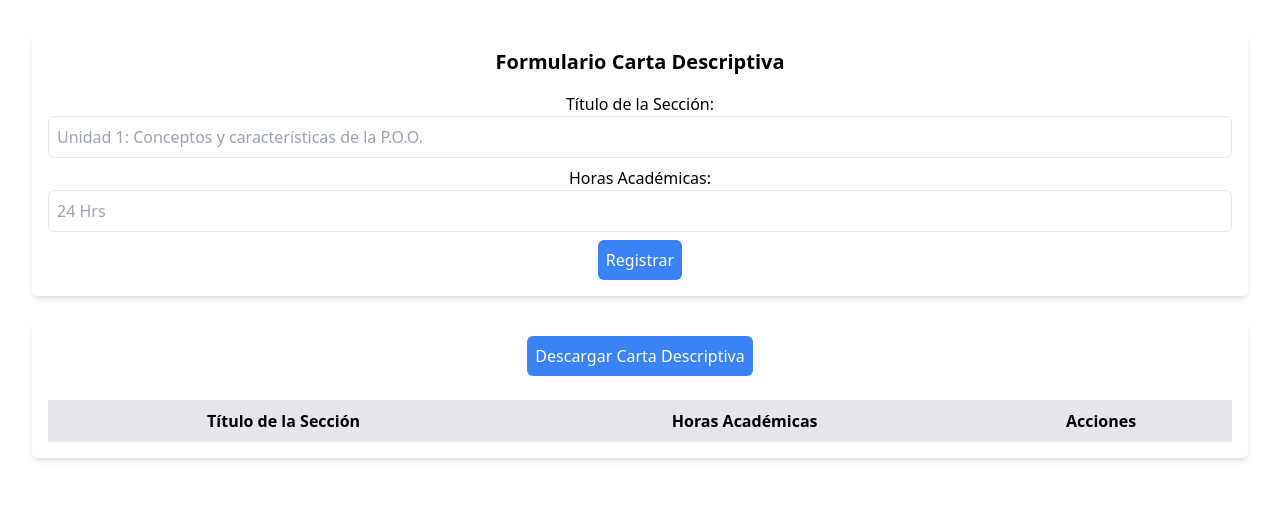
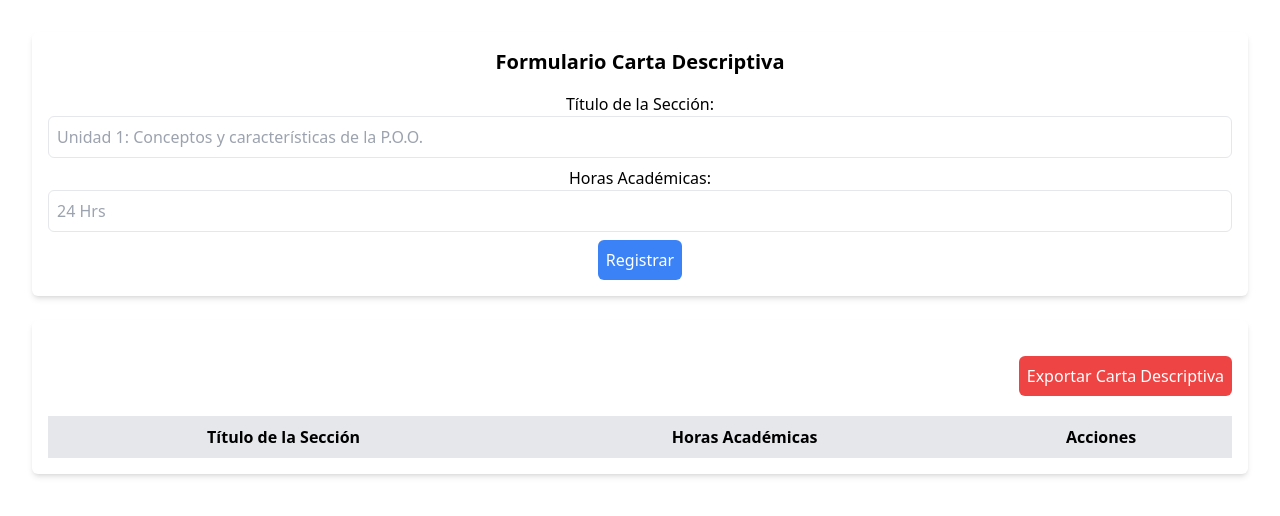
Before and after one commit to Dianaerika2000/front-prot-1, a React (Vite) app: page / in a window 1280 px wide. Shown: the top 516 px of the page. Built offline with nearby package versions, Linux system fonts and the light colour scheme.

Commit message:
Change the styles in the component ButtonGenerator for export descriptive letter

```diff
--- a/src/Pages/DescriptivePage/DescriptivePage.jsx
+++ b/src/Pages/DescriptivePage/DescriptivePage.jsx
@@ -2,6 +2,7 @@ import { useState } from "react"
 import useSectionStore from "../../hook/useStore";
 import { Link } from "react-router-dom";
 import generateHTML from "./GenerateHtml";
+import ButtonGenerator from "../../components/Button";
 
 const DescriptivePage = () => {
     const [titleSection, setTitleSection] = useState('');
@@ -74,7 +75,10 @@ const DescriptivePage = () => {
             </div>
 
             <div className="bg-white p-4 rounded-md shadow-md mt-6">
-                <button type="submit" onClick={handleGenerateHTML} className="bg-blue-500 text-white p-2 rounded-md">Descargar Carta Descriptiva</button>
+                <div className="float-right py-5">
+                    <ButtonGenerator/>
+                </div>
+                {/* <button type="submit" onClick={handleGenerateHTML} className="bg-blue-500 text-white p-2 rounded-md">Descargar Carta Descriptiva</button> */}
                 <table className="w-full border mt-6">
                     <thead>
                         <tr className="bg-gray-200">
--- a/src/components/Button.jsx
+++ b/src/components/Button.jsx
@@ -17,7 +17,6 @@ export default function ButtonGenerator() {
     // Iterar sobre cada sección y contenido para agregarlos a la tabla
     sections.forEach((section, index) => {
       const countTypeContent1 = section.contents.filter(item => item.typeContent === "1").length;
-      console.log('countTypeContent1', countTypeContent1);
 
       html += `<tr>
         <th colspan="5" style="background-color: #1948a0; color: white;">${section.title}</th>
@@ -33,11 +32,11 @@ export default function ButtonGenerator() {
       section.contents.forEach((content, contentIndex) => {
         if (content.typeContent == 1 && contentIndex == 0) {
           html += `<tr>
-                      <td rowspan="${section.contents.length}">${section.hours}</td>
-                      <td>${content.content}</td>
+                      <td rowspan="${section.contents.length}" style="text-align: center;">${section.hours}</td>
+                      <td><a href="${content.linkContent}" style="text-decoration: none; color: #1948a0; font-weight: 600;">${content.content}</a></td>
                       <td>${content.activity}</td>
-                      <td rowspan="${countTypeContent1}">${content.startDate}</td>
-                      <td rowspan="${countTypeContent1}">${content.endDate}</td>
+                      <td rowspan="${countTypeContent1}" style="text-align: center;">${content.startDate}</td>
+                      <td rowspan="${countTypeContent1}" style="text-align: center;">${content.endDate}</td>
                     </tr>`;
         }
 
@@ -45,7 +44,7 @@ export default function ButtonGenerator() {
         if (content.typeContent == 1 && contentIndex != 0) {
           html += `
           <tr>
-            <td>${content.content}</td>
+            <td><a href="${content.linkContent}" style="text-decoration: none; color: #1948a0; font-weight: 600;">${content.content}</a></td>
             <td>${content.activity}</td>
           </tr>`
         }
@@ -53,40 +52,40 @@ export default function ButtonGenerator() {
         //tipo autoevaluacion
         if (content.typeContent == 2) {
           html += `<tr style="background-color:#e8ecf5">
-            <td>${content.content}</td>
+            <td><a href="${content.linkContent}" style="text-decoration: none; color: #1948a0; font-weight: 600;">${content.content}</a></td>
             <td>${content.activity}</td>
-            <td>${content.startDate}</td>
-            <td>${content.endDate}</td>
+            <td style="text-align: center;">${content.startDate}</td>
+            <td style="text-align: center;">${content.endDate}</td>
           </tr>`
         }
 
         //tipo video conferencia
         if (content.typeContent == 3) {
           html += `<tr style="background-color:#ffff00">
-            <td>${content.content}</td>
+            <td><a href="${content.linkContent}" style="text-decoration: none; color: #1948a0; font-weight: 600;">${content.content}</a></td>
             <td>${content.activity}</td>
-            <td>${content.startDate}</td>
-            <td>${content.endDate}</td>
+            <td style="text-align: center;">${content.startDate}</td>
+            <td style="text-align: center;">${content.endDate}</td>
           </tr>`
         }
 
         // tipo Reto
         if (content.typeContent == 4) {
           html += `<tr style="background-color:#f8cbad">
-            <td>${content.content}</td>
+            <td><a href="${content.linkContent}" style="text-decoration: none; color: #1948a0; font-weight: 600;">${content.content}</a></td>
             <td>${content.activity}</td>
-            <td>${content.startDate}</td>
-            <td>${content.endDate}</td>
+            <td style="text-align: center;">${content.startDate}</td>
+            <td style="text-align: center;">${content.endDate}</td>
           </tr>`
         }
 
         // tipo Foro
         if (content.typeContent == 4) {
           html += `<tr style="background-color:#ffff00">
-            <td>${content.content}</td>
+            <td><a href="${content.linkContent}" style="text-decoration: none; color: #1948a0; font-weight: 600;">${content.content}</a></td>
             <td>${content.activity}</td>
-            <td>${content.startDate}</td>
-            <td>${content.endDate}</td>
+            <td style="text-align: center;">${content.startDate}</td>
+            <td style="text-align: center;">${content.endDate}</td>
           </tr>`
         }
       });
@@ -102,15 +101,29 @@ export default function ButtonGenerator() {
   const handleExportHTML = () => {
     const htmlContent = generateHTML();
     console.log(htmlContent);
+
+    // Crear un blob con el HTML generado
+    const blob = new Blob([htmlContent], { type: 'text/html' });
+
+    // Crear una URL de objeto para el blob
+    const url = URL.createObjectURL(blob);
+
+    // Crear un enlace para la descarga
+    const a = document.createElement('a');
+    a.href = url;
+    a.download = 'carta_descriptiva.html';
+    a.click();
+
+    URL.revokeObjectURL(url);
   };
 
   return (
     <>
       <button
         onClick={handleExportHTML}
-        className="bg-blue-500 text-white p-2 rounded-md"
+        className="bg-red-500 text-white p-2 rounded-md"
       >
-        Exportar a HTML
+        Exportar Carta Descriptiva
       </button>
     </>
   );
```
